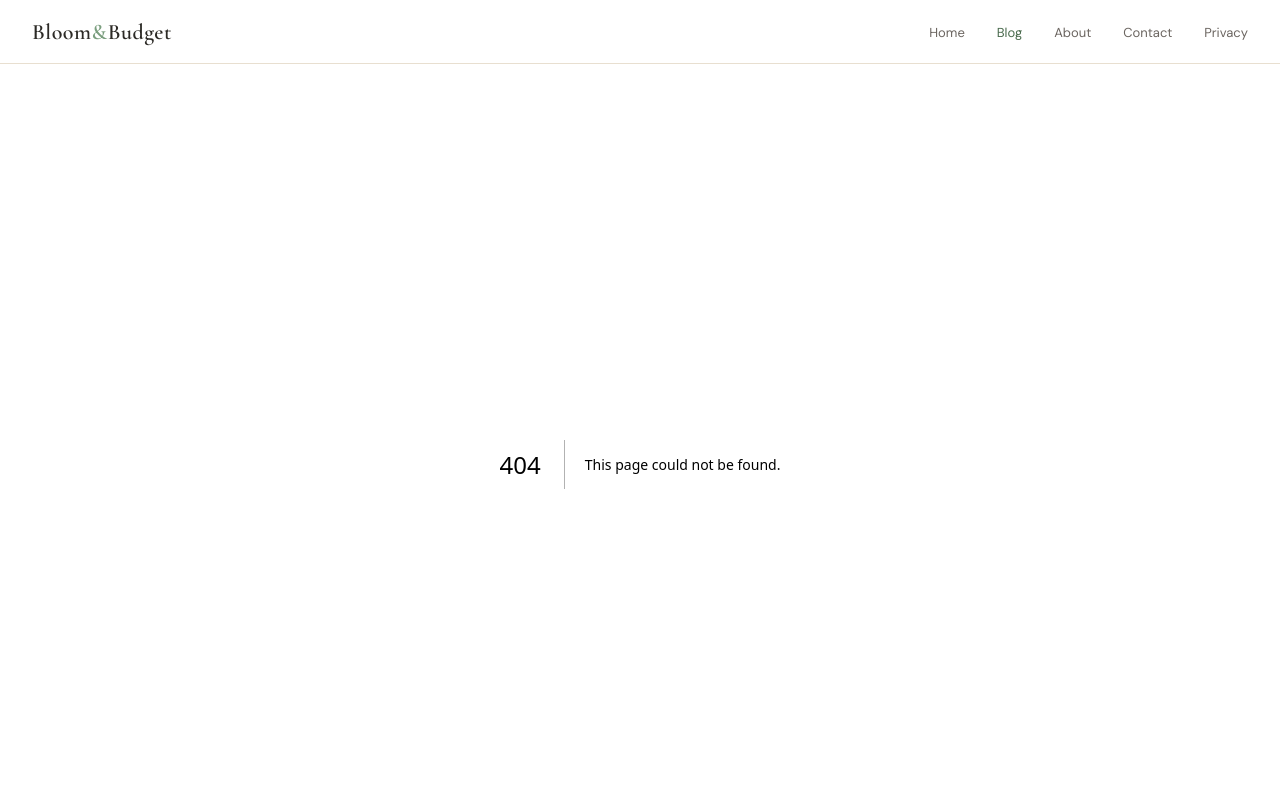
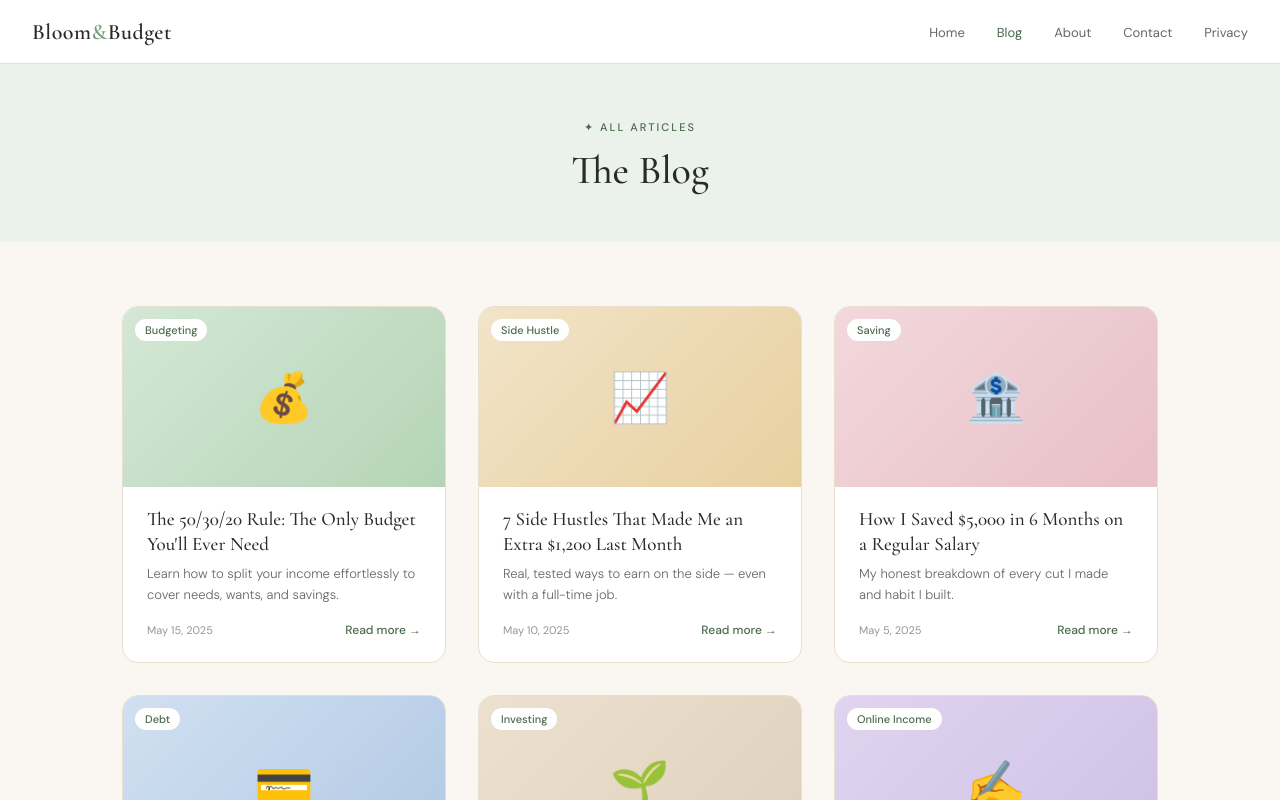
Before and after one commit to Mkpoikana397/bloom-and-budget, a Next.js app: page /blog in a window 1280 px wide. Before the commit this address had no page. Shown: the top 800 px of the page. Built offline with nearby package versions, Linux system fonts and the light colour scheme.

Commit message:
Create page.js

```diff
--- /dev/null
+++ b/app/blog/page.js
@@ -0,0 +1,22 @@
+import PostCard from '@/components/PostCard'
+import { posts } from '@/data/posts'
+
+export const metadata = {
+  title: 'Blog — Bloom & Budget',
+}
+
+export default function BlogPage() {
+  return (
+    <>
+      <div className="page-header">
+        <p className="page-header-tag">✦ All articles</p>
+        <h1>The Blog</h1>
+      </div>
+      <div className="section">
+        <div className="posts-grid">
+          {posts.map(post => <PostCard key={post.id} post={post} />)}
+        </div>
+      </div>
+    </>
+  )
+}
```
